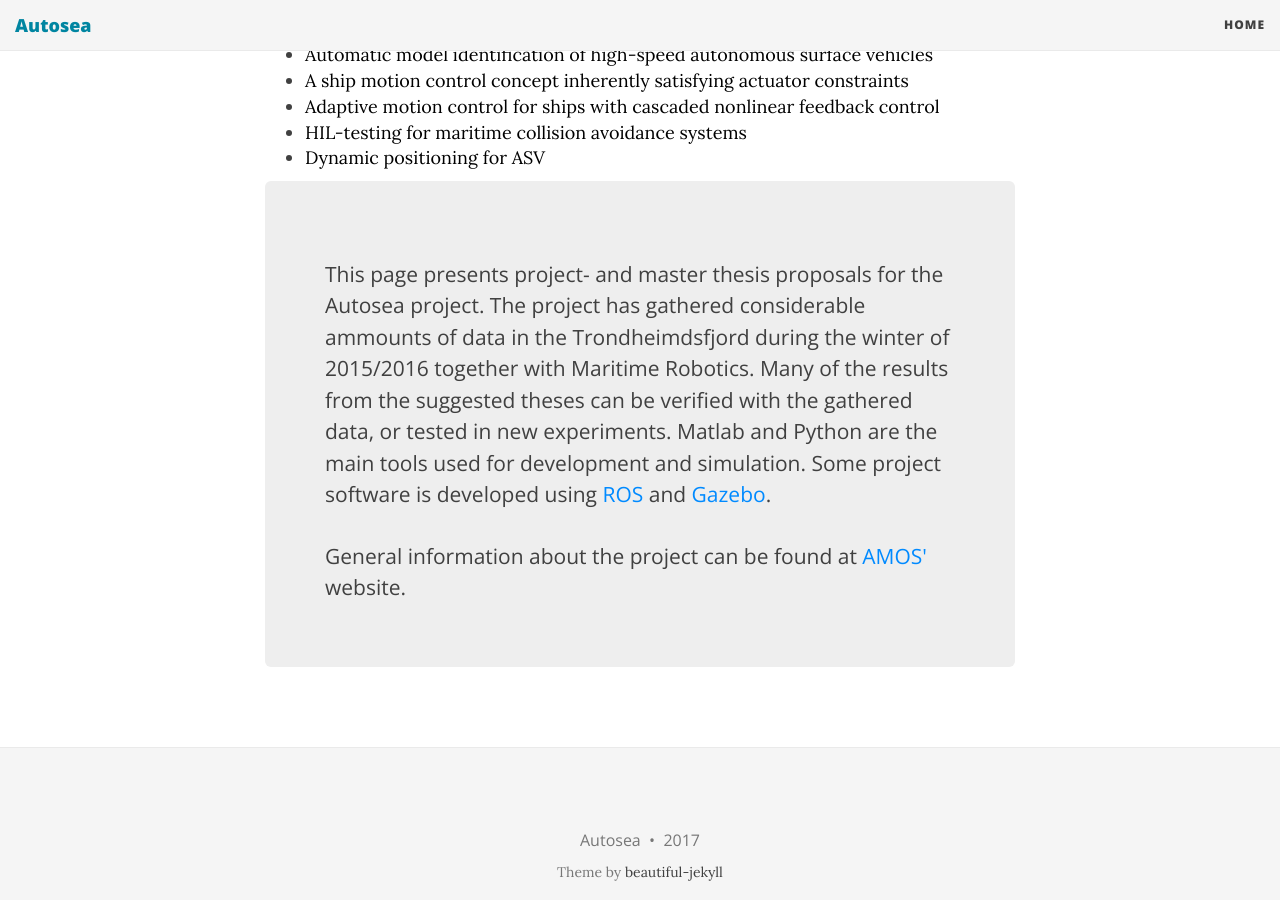
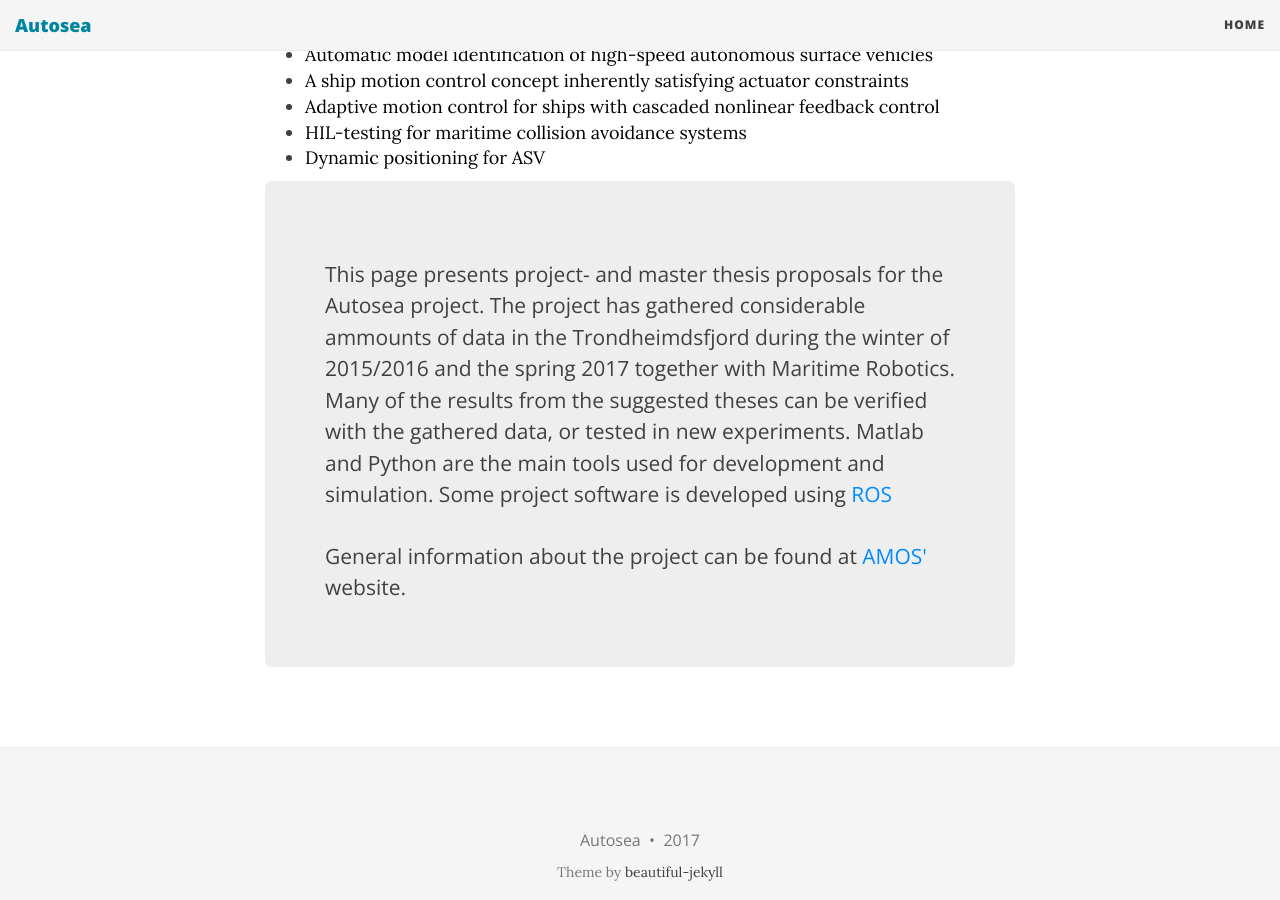
Before and after one commit to autosit/autosit.github.io, a Jekyll site: the page built from index.html, in a window 1280 px wide and 900 px high, scrolled down 1017 px. Built offline with Jekyll 4.4.1, drawn with Linux system fonts in a browser that asks for light colours; nearby versions of some CDN libraries; the list of posts is cut into pages by our own code.

Commit message:
updated autosea description

```diff
--- a/index.html
+++ b/index.html
@@ -31,7 +31,7 @@ subtitle: Sensor fusion and collision avoidance for autonomous surface vehicles
     </ul>
 </div>
 <div class="main-explain-area jumbotron">
-    <p>This page presents project- and master thesis proposals for the Autosea project. The project has gathered considerable ammounts of data in the Trondheimdsfjord during the winter of 2015/2016 together with Maritime Robotics. Many of the results from the suggested theses can be verified with the gathered data, or tested in new experiments. Matlab and Python are the main tools used for development and simulation. Some project software is developed using <a href="http://www.ros.org/">ROS</a> and <a href="http://gazebosim.org/">Gazebo</a>.</p>
+    <p>This page presents project- and master thesis proposals for the Autosea project. The project has gathered considerable ammounts of data in the Trondheimdsfjord during the winter of 2015/2016 and the spring 2017 together with Maritime Robotics. Many of the results from the suggested theses can be verified with the gathered data, or tested in new experiments. Matlab and Python are the main tools used for development and simulation. Some project software is developed using <a href="http://www.ros.org/">ROS</a></p>
 
     <p>General information about the project can be found at <a href="https://www.ntnu.edu/amos/autosea">AMOS'</a> website.</p>
 </div>
```
